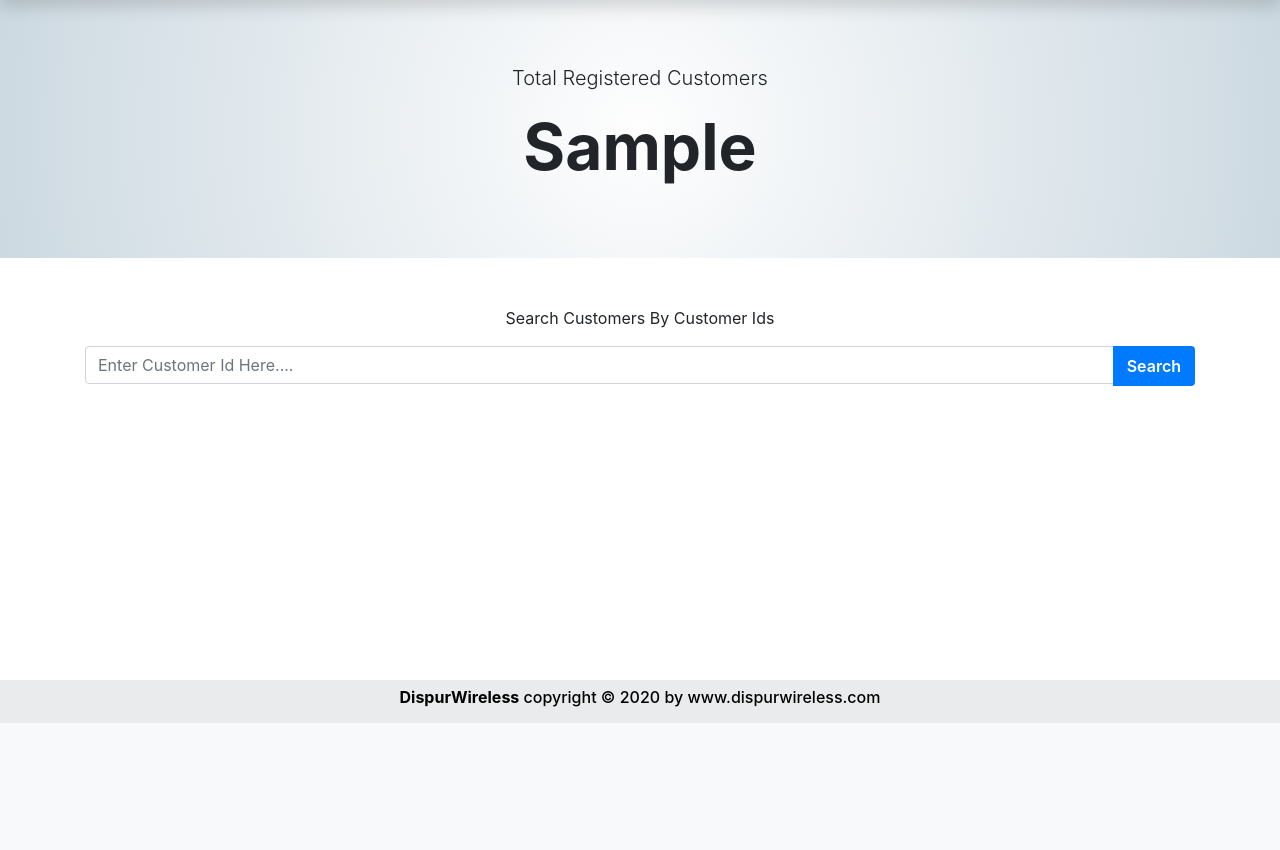
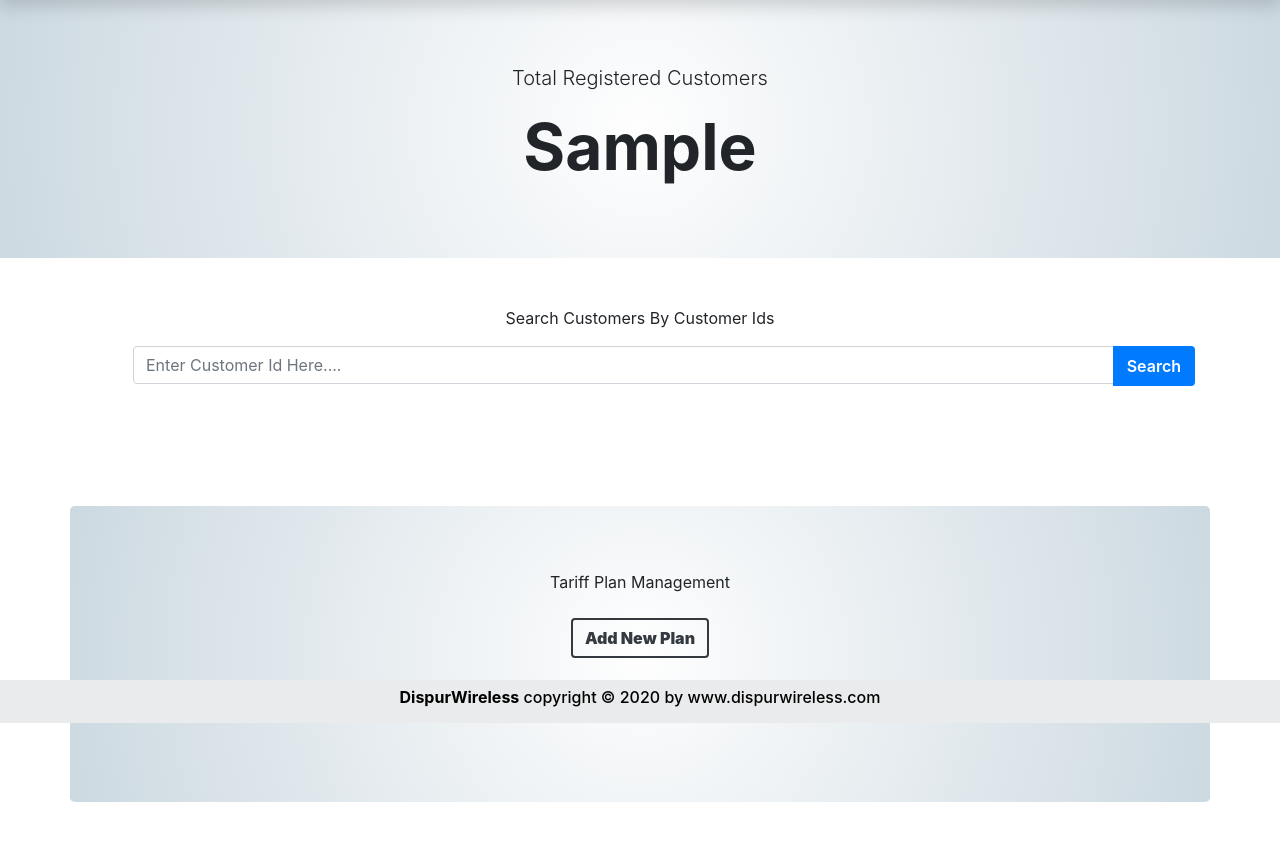
Before and after one commit to deepghodasara1999/DispurWireless, a Flask app: template templates/admin_panel.html in a window 1280 px wide. Shown: the part 77-927 px from the top of the page. Before the commit the page ends 800 px from the top, so only its background shows below. Run offline with Flask 2, Linux system fonts and the light colour scheme; tables that the repository leaves empty hold one stand-in row (values such as "Sample post"); the template is opened without the code that fills it: values that come from a table or form of the project are taken from there, most other values are stand-ins (such as "Sample title", 1, 10 or a date in 2020); some libraries are stand-ins or nearby versions.

Commit message:
admin pages are added

```diff
--- a/templates/admin_panel.html
+++ b/templates/admin_panel.html
@@ -56,28 +56,31 @@
     <p class="title">Search Customers By Customer Ids</p>
     <form action="/admin_panel" method="POST">
         <input type="hidden" name="form_flag" value="search">
-        <div class="input-group mb-3">
+        <div class="input-group mb-3 ml-5">
             <input type="text" class="form-control" name="given_id" placeholder="Enter Customer Id Here...."
                 aria-label="Enter Customer Id Here" aria-describedby="button-addon2">
             <div class="input-group-append">
-                <button class="btn btn-primary" type="submit">Search</button>
+                <button class="btn btn-primary mr-5" type="submit">Search</button>
             </div>
         </div>
     </form>
 </div>
 
-{% if flag==1 %} <!-- for show serch output -->
+{% if flag==1 %}
+<!-- for show serch output -->
 <div class="container text-center mt-3 mb-5" id="user">
-    {% if user==0 %} <!-- if no data found -->
+    {% if user==0 %}
+    <!-- if no data found -->
     <ul class="list-group list-group-flush mt-3">
         <li id="warning" class="list-group-item"><strong>No Customer Available for Customer Id : {{ id }}</li>
     </ul>
-    {% else %} <!-- if data found -->
+    {% else %}
+    <!-- if data found -->
     <ul class="list-group list-group-flush mt-3">
         <li class="list-group-item"><strong>Customer Id : </strong>{{user.c_id}}</li>
         <li class="list-group-item"><strong>First Name : </strong>{{user.fname}}</li>
         <li class="list-group-item"><strong>Last Name : </strong>{{user.lname}}</li>
-        <li class="list-group-item"><strong>Mobile No : </strong>{{user.contact}}</li>
+        <li class="list-group-item"><strong>Mobile No : </strong>{{user.contat}}</li>
         <li class="list-group-item"><strong>Email Id : </strong>{{user.email}}</li>
     </ul>
     <button class="btn btn-outline-danger mb-3 mt-2" type="button" data-toggle="modal" data-target="#exampleModal"
@@ -86,7 +89,8 @@
 </div>
 {% endif %}
 
-{% if flag==2 %} <!-- for show delete output -->
+{% if flag==2 %}
+<!-- for show delete output -->
 <div class="container text-center mt-3 mb-5" id="user" display="none">
     <ul class="list-group list-group-flush mt-3">
         <li id="warning" class="list-group-item"><strong>Data removed for Customer Id : {{ id }}</li>
@@ -113,7 +117,135 @@
             <div class="modal-footer">
                 <form action="/admin_panel" method="POST">
                     <button type="button" class="btn btn-outline-primary" data-dismiss="modal">Cancle</button>
-                    <button type="submit" name="form_flag" value="delete" class="btn btn-outline-danger">Delete</button></form>
+                    <button type="submit" name="form_flag" value="delete" class="btn btn-outline-danger">Delete</button>
+                </form>
+            </div>
+        </div>
+    </div>
+</div>
+
+<br><br><br>
+
+<!-- Tariff Plan Management portal -->
+
+<div class="container text-center jumbotron mb-5">
+    <p class="title">Tariff Plan Management</p>
+    <button class="btn btn-outline-dark mt-2 mb-4" type="button" data-toggle="modal" data-target="#new_plan"><b>Add New
+            Plan</b></button>
+    <form action="/admin_panel" method="POST">
+        <input type="hidden" name="form_flag" value="plan_search">
+        <div class="input-group mb-3">
+            <input type="text" class="form-control ml-5" name="plan_id" placeholder="Enter Plan Id Here...."
+                aria-label="Enter Customer Id Here" aria-describedby="button-addon2">
+            <div class="input-group-append">
+                <button class="btn btn-primary mr-5" type="submit">Remove or Edit Plan Details</button>
+            </div>
+        </div>
+    </form>
+
+</div>
+
+<!-- New Plan Modal -->
+<div class="modal fade" id="new_plan" tabindex="-1" aria-labelledby="exampleModalLabel" aria-hidden="true">
+    <div class="modal-dialog">
+        <div class="modal-content">
+            <div class="modal-header">
+                <h5 class="modal-title" id="exampleModalLabel">Add new plan</h5>
+                <button type="button" class="close" data-dismiss="modal" aria-label="Close">
+                    <span aria-hidden="true">&times;</span>
+                </button>
+            </div>
+            <form>
+            <div class="modal-body">
+                    <div class="form-group">
+                      <label for="exampleInputEmail1">Plan Name :</label>
+                      <input type="text" class="form-control" id="exampleInputEmail1" aria-describedby="emailHelp">
+                    </div>
+                    <div class="form-group">
+                      <label for="exampleInputPassword1">Price :</label>
+                      <input type="text" class="form-control" id="exampleInputPassword1">
+                    </div>
+                    <div class="form-group">
+                      <label for="exampleInputPassword1">Account Type :</label>
+                      <input type="text" class="form-control" id="exampleInputPassword1">
+                    </div>
+                    <div class="form-group">
+                      <label for="exampleInputPassword1">Speed :</label>
+                      <input type="text" class="form-control" id="exampleInputPassword1">
+                    </div>
+                    <div class="form-group">
+                      <label for="exampleInputPassword1">Validity :</label>
+                      <input type="text" class="form-control" id="exampleInputPassword1">
+                    </div>
+                    <div class="form-group">
+                      <label for="exampleInputPassword1">Data :</label>
+                      <input type="text" class="form-control" id="exampleInputPassword1">
+                    </div>
+            </div>
+            <div class="modal-footer">
+                <button type="button" class="btn btn-outline-dark" data-dismiss="modal">Cancle</button>
+                <button type="submit" class="btn btn-primary">Add Plan</button>
+            </div>
+            </form>
+        </div>
+    </div>
+</div>
+
+<!-- ----------- -->
+
+{% if flag==3 %}
+<!-- for show serch output -->
+<div class="container text-center mt-3 mb-5" id="user">
+    {% if plan==0 %}
+    <!-- if no data found -->
+    <ul class="list-group list-group-flush mt-3">
+        <li id="warning" class="list-group-item"><strong>No Customer Available for Customer Id : {{ plan_id }}</li>
+    </ul>
+    {% else %}
+    <!-- if data found -->
+    <ul class="list-group list-group-flush mt-3">
+        <li class="list-group-item"><strong>Plan Id : </strong>{{plan.id}}</li>
+        <li class="list-group-item"><strong>Plan Name : </strong>{{plan.name}}</li>
+        <li class="list-group-item"><strong>Price : </strong>{{plan.price}}</li>
+        <li class="list-group-item"><strong>Account : </strong>{{plan.account}}</li>
+        <li class="list-group-item"><strong>Speed : </strong>{{plan.speed}}</li>
+        <li class="list-group-item"><strong>Validity : </strong>{{plan.validity}}</li>
+        <li class="list-group-item"><strong>Data : </strong>{{plan.data}}</li>
+    </ul>
+    <button class="btn btn-outline-danger mb-3 mt-2" type="button" data-toggle="modal" data-target="#PlanDeleteModal"
+        id="search_btn"><b>Delete This Plan</b></button>
+    {% endif %}
+</div>
+{% endif %}
+
+{% if flag==4 %}
+<!-- for show delete output -->
+<div class="container text-center mt-3 mb-5" id="user" display="none">
+    <ul class="list-group list-group-flush mt-3">
+        <li id="warning" class="list-group-item"><strong>Data removed for Plan Id : {{ plan_id }}</li>
+    </ul>
+</div>
+{% endif %}
+
+<div class="modal fade" id="PlanDeleteModal" tabindex="-1" role="dialog" aria-labelledby="exampleModalLabel"
+    aria-hidden="true">
+    <div class="modal-dialog" role="document">
+        <div class="modal-content">
+            <div class="modal-header">
+                <h5 class="modal-title" id="exampleModalLabel">Warning</h5>
+                <button type="button" class="close" data-dismiss="modal" aria-label="Close">
+                    <span aria-hidden="true">&times;</span>
+                </button>
+            </div>
+            <div class="modal-body">
+                This will permenently delete all data of plan for<br>Plan Id : {{ plan_id }}<br>
+                Are you still want to delete?
+            </div>
+            <div class="modal-footer">
+                <form action="/admin_panel" method="POST">
+                    <button type="button" class="btn btn-outline-primary" data-dismiss="modal">Cancle</button>
+                    <button type="submit" name="form_flag" value="delete_plan" class="btn btn-outline-danger">Delete</button>
+                </form>
             </div>
         </div>
     </div>
```
